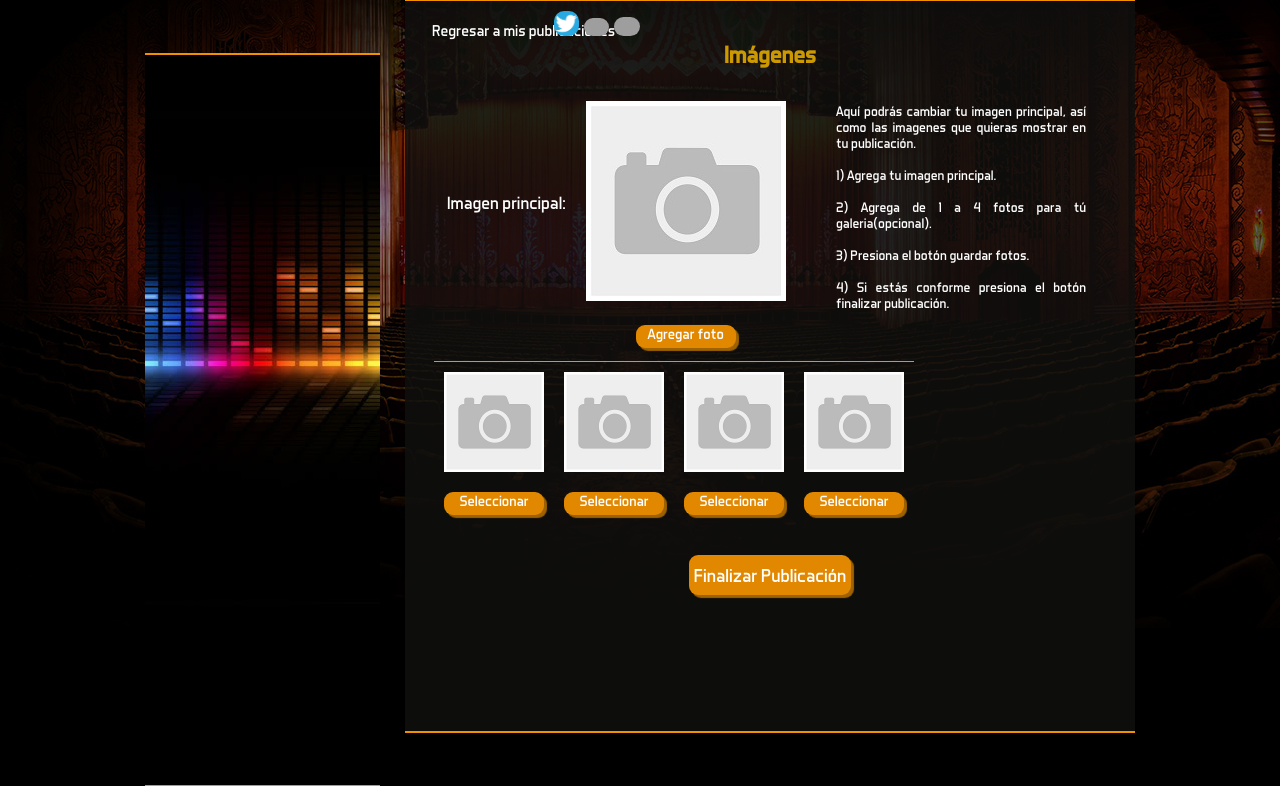
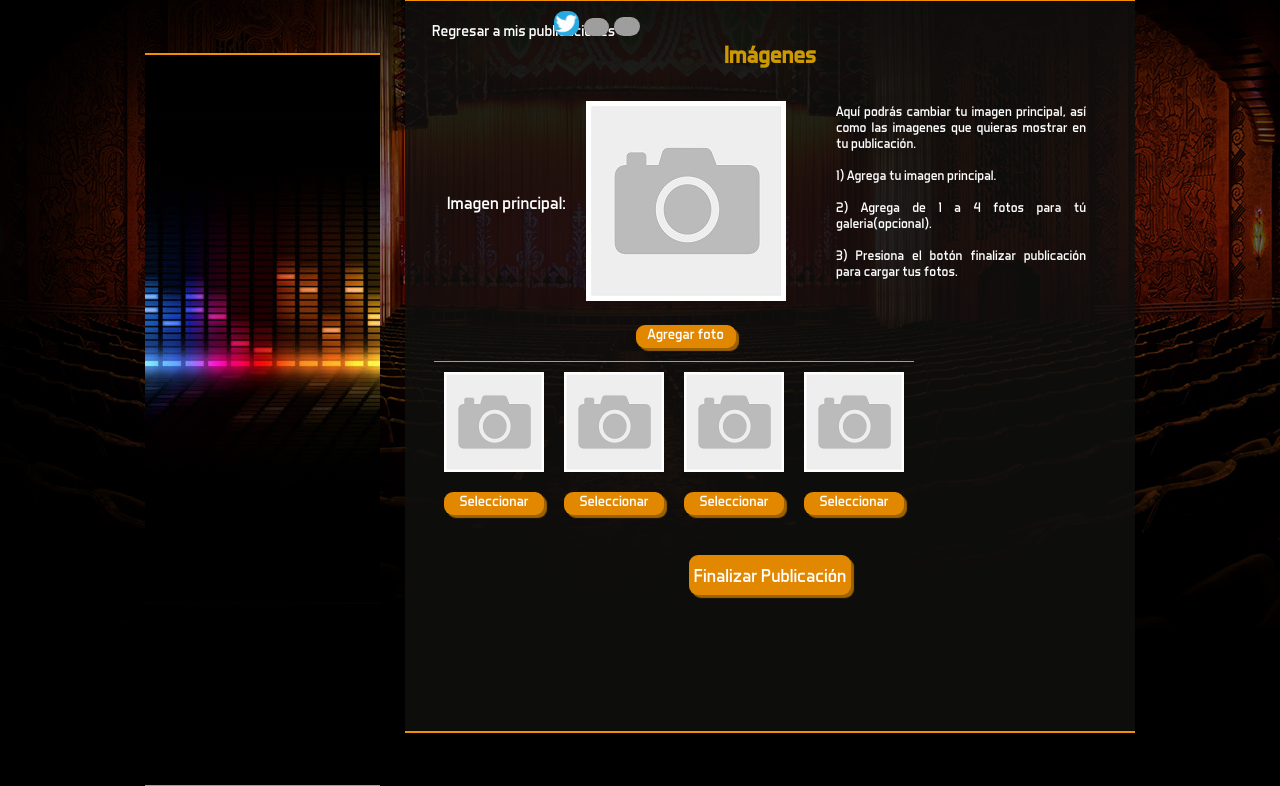
Before and after one commit to loyos/proartista, a CakePHP app: the page made by app/View/Imagenes/editar.ctp in a window 1280 px wide. Shown: the part 97-883 px from the top of the page. Run offline with PHP 8.4 and a stand-in for CakePHP, Linux system fonts and the light colour scheme; the template is opened without the code that fills it, so the values that code supplies are empty; form fields are guessed from the names that the template uses; some libraries are stand-ins or nearby versions; grey boxes are pictures that could not be loaded.

Commit message:
closes #51

```diff
--- a/app/View/Imagenes/editar.ctp
+++ b/app/View/Imagenes/editar.ctp
@@ -47,8 +47,8 @@
 			Aquí podrás cambiar tu imagen principal, así como las imagenes que quieras mostrar en tu publicación.<br><br>
 			1) Agrega tu imagen principal.<br><br>
 			2) Agrega de 1 a 4 fotos para tú galeria(opcional).<br><br>
-			3) Presiona el botón guardar fotos.<br><br>
-			4) Si estás conforme presiona el botón finalizar publicación.
+			3) Presiona el botón finalizar publicación para cargar tus fotos.<br><br>
+
 		</div>
 	<?php
 	echo '<table cellspacing="0" cellpadding="10" style = "margin-top: 40px; clear: left;  border-top: 1px solid #F29100">';
```
